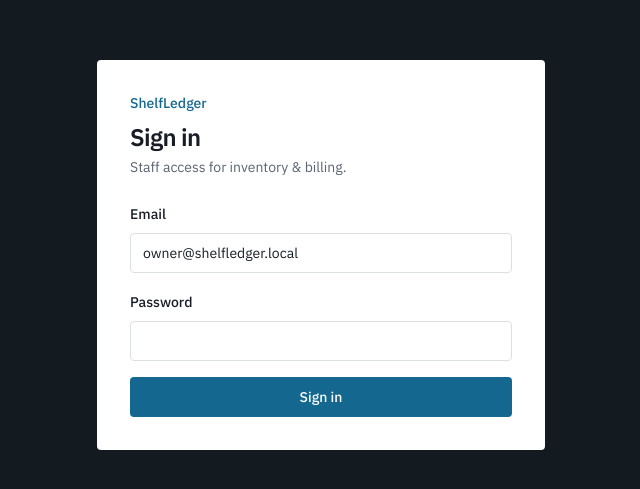
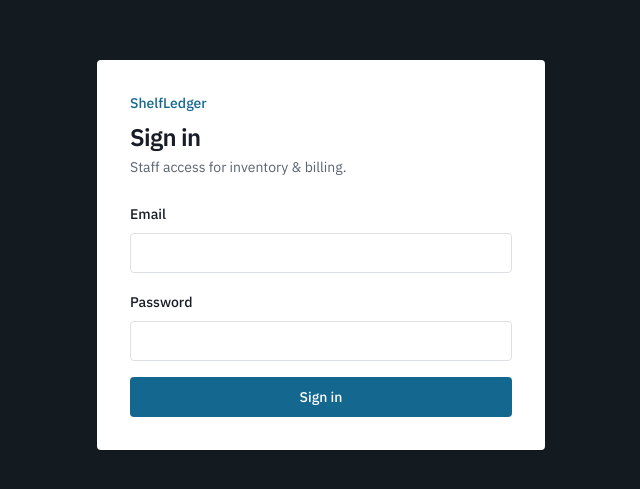
Before and after one commit to EDUNEX-OFFICIAL/ShelfLedger, a Next.js app in the folder apps/web/: page /login in a window 1280 px wide. Shown: the part 145-634 px from the top of the page, without its empty margins (319-959 px from the left). Built offline with nearby package versions, Linux system fonts and the light colour scheme.

Commit message:
Clear default email prefill on the login form.

```diff
--- a/apps/web/src/features/auth/login-form.tsx
+++ b/apps/web/src/features/auth/login-form.tsx
@@ -11,7 +11,7 @@ export function LoginForm() {
   const router = useRouter();
   const searchParams = useSearchParams();
   const callbackUrl = searchParams.get('callbackUrl') || '/dashboard';
-  const [email, setEmail] = useState('owner@shelfledger.local');
+  const [email, setEmail] = useState('');
   const [password, setPassword] = useState('');
   const [error, setError] = useState<string | null>(null);
   const [pending, startTransition] = useTransition();
```
